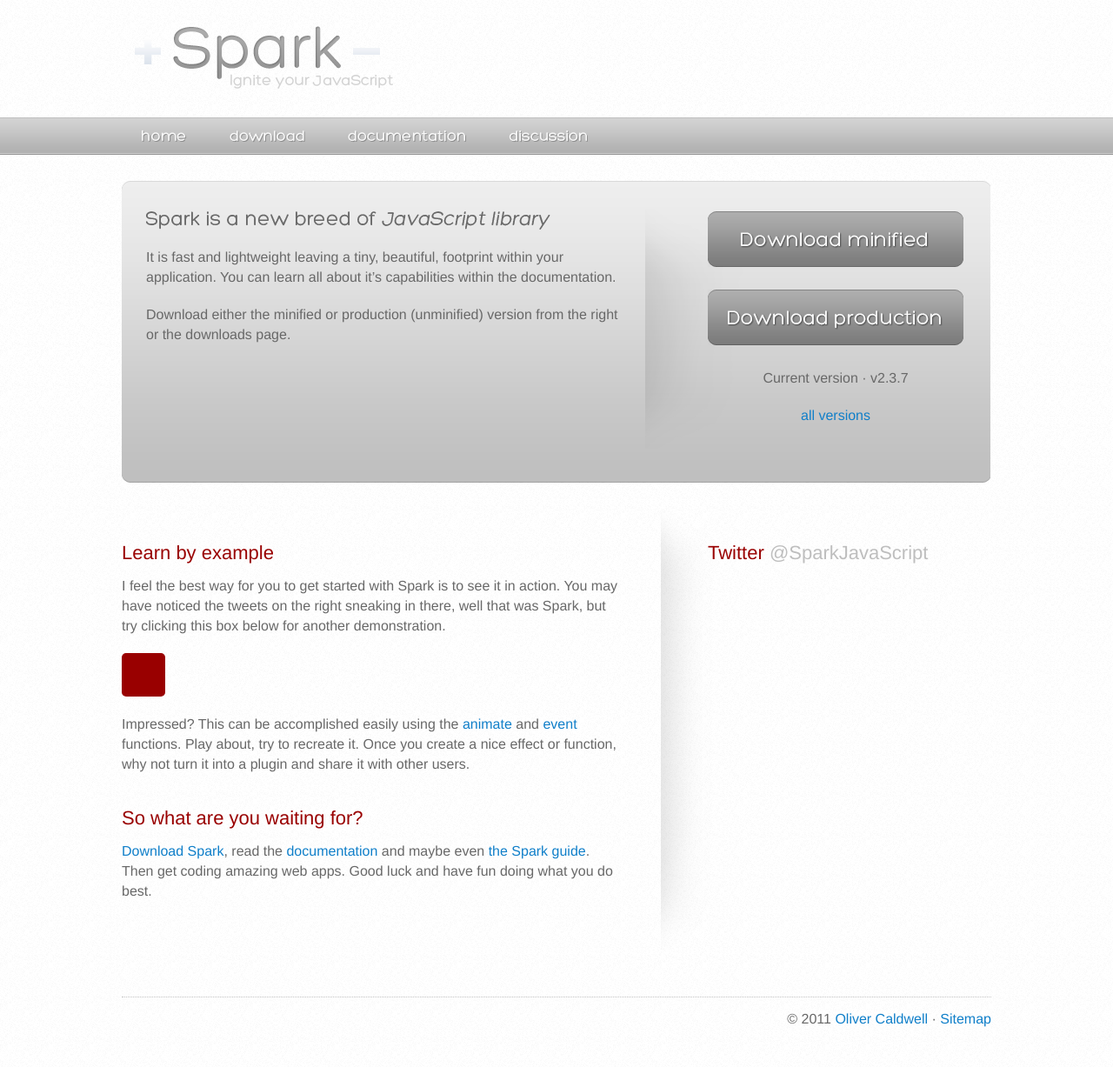
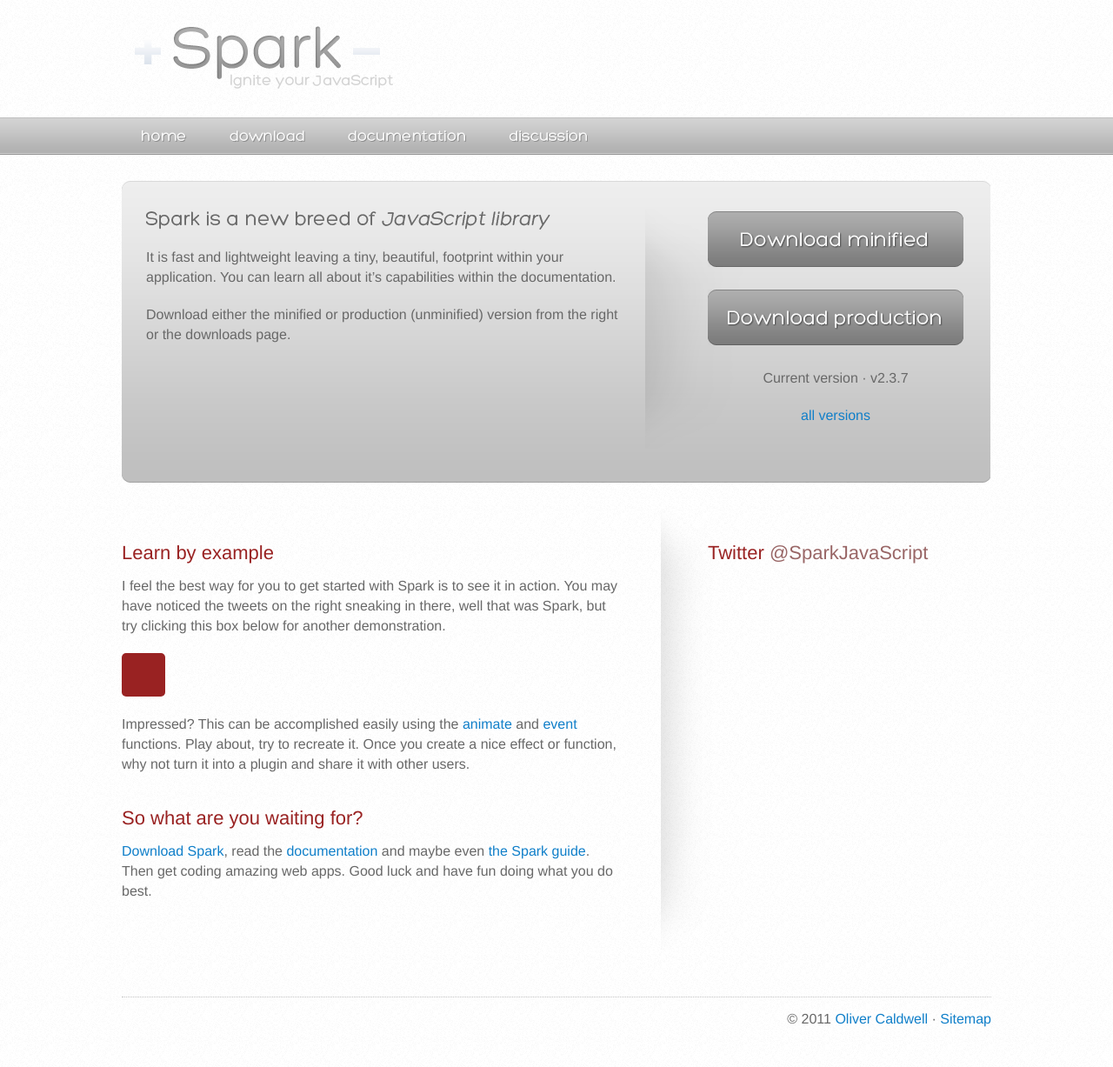
Before and after one commit to Olical/sparkjs.co.uk, a Jekyll site: the page built from index.html, in a window 1280 px wide. Shown: the whole page at 87% size. Built offline with Jekyll 4.4.1, drawn with Linux system fonts in a browser that asks for light colours; Markdown is read by kramdown in place of the engine named in the settings; comment, search, counter and statistics services are not loaded.

Commit message:
Changed more things to red

```diff
--- a/_layouts/documentation.html
+++ b/_layouts/documentation.html
@@ -3,7 +3,7 @@
 	{{ page.content }}
 	<ul class='full'>
 		{% for post in site.categories.documentation %}
-		<li><a href="{{ post.url }}">{{ post.title }}</a> | <span>{{ post.description }}</span></li>
+		<li><a href="{{ post.url }}">{{ post.title }}</a> | <span class='light'>{{ post.description }}</span></li>
 		{% endfor %}
 	</ul>
 </div>
--- a/assets/style.css
+++ b/assets/style.css
@@ -55,14 +55,14 @@ p, li, h1, h2, h3, h4, h5, h6, pre {
 h3 {
 	font-size: 22px;
 	margin: 40px 0 15px 0;
-	color: #990000;
+	color: #992222;
 }
 
 span.light {
-	color: #BEBEBE;
+	color: #996666;
 	}
 	span.light a {
-		color: #BEBEBE;
+		color: #996666;
 	}
 
 p {
@@ -258,7 +258,7 @@ div.main {
 	border-radius: 5px;
 	width: 50px;
 	height: 50px;
-	background-color: #990000;
+	background-color: #992222;
 	margin: 0 0 20px 0;
 	cursor: pointer;
 	}
```
